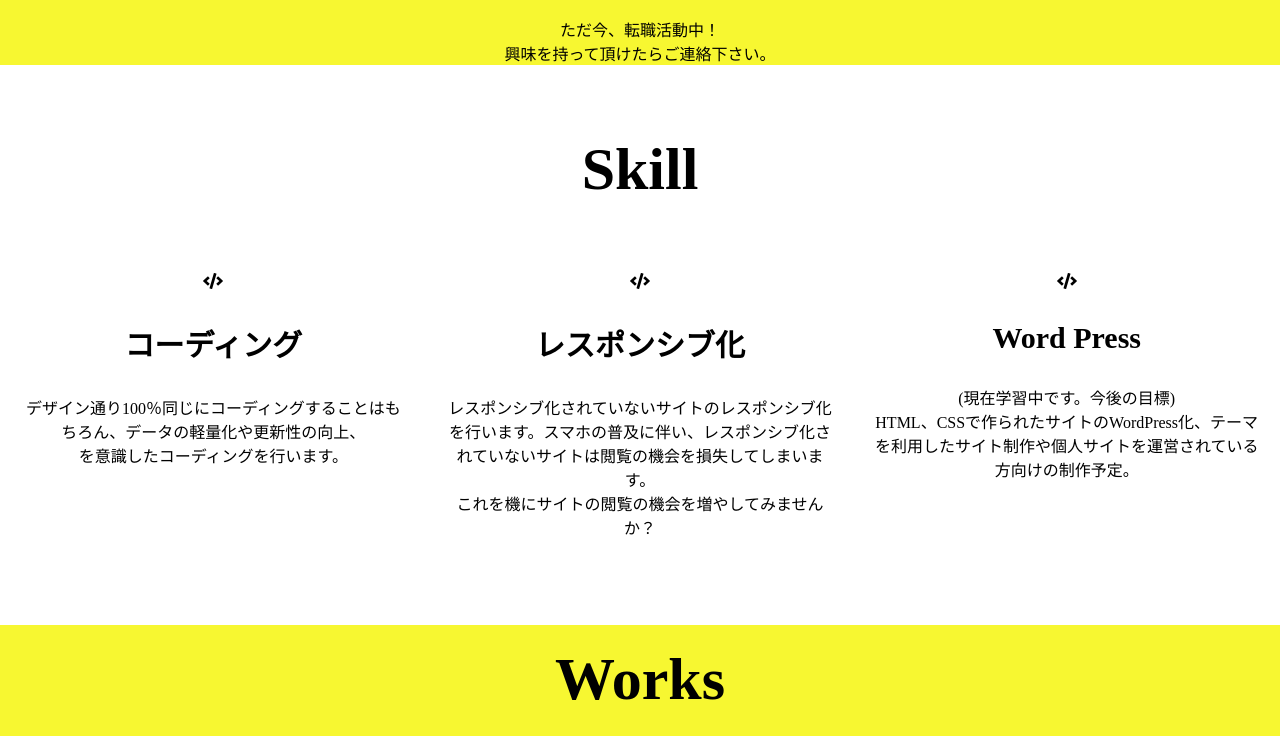
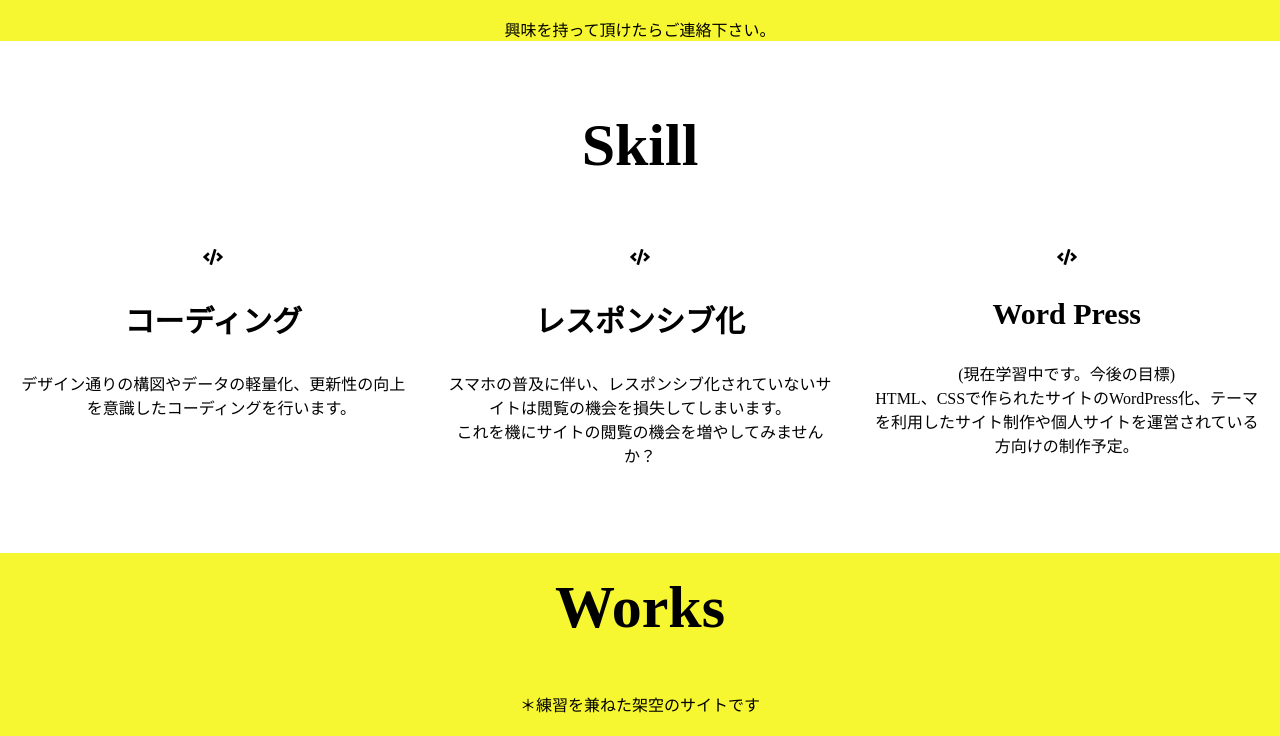
Before and after one commit to JunyaShimmura/portfolio, a plain HTML site: page index.html in a window 1280 px wide. Shown: the part 568-1304 px from the top of the page. Drawn offline with Linux system fonts and the light colour scheme.

Commit message:
Update index.html

```diff
--- a/index.html
+++ b/index.html
@@ -31,8 +31,7 @@
                 <h1>Shimmura Junya</h1>
                 <p>PORTFOLIO</p>
         <a><img src="画像/IMG_1658.jpg" alt=""> </a>
-        <p>ただ今、転職活動中！
-            <br> 興味を持って頂けたらご連絡下さい。</p>
+        <p>興味を持って頂けたらご連絡下さい。</p>
     </main>
 
     <div class="skill" id="skill" >
@@ -42,13 +41,13 @@
                 <div class="col">
                     <i class="fas fa-code"></i>
                     <h3>コーディング</h3>
-                    <p>デザイン通り100％同じにコーディングすることはもちろん、データの軽量化や更新性の向上、
-                       <br>を意識したコーディングを行います。</p>
+                    <p>デザイン通りの構図やデータの軽量化、更新性の向上
+                    <br>　を意識したコーディングを行います。</p>
                 </div>
                 <div class="col">
                     <i class="fas fa-code"></i>
                     <h3>レスポンシブ化</h3>
-                    <p>レスポンシブ化されていないサイトのレスポンシブ化を行います。スマホの普及に伴い、レスポンシブ化されていないサイトは閲覧の機会を損失してしまいます。
+                    <p>スマホの普及に伴い、レスポンシブ化されていないサイトは閲覧の機会を損失してしまいます。
                        <br> これを機にサイトの閲覧の機会を増やしてみませんか？</p>
                 </div>
                 <div class="col">
```
